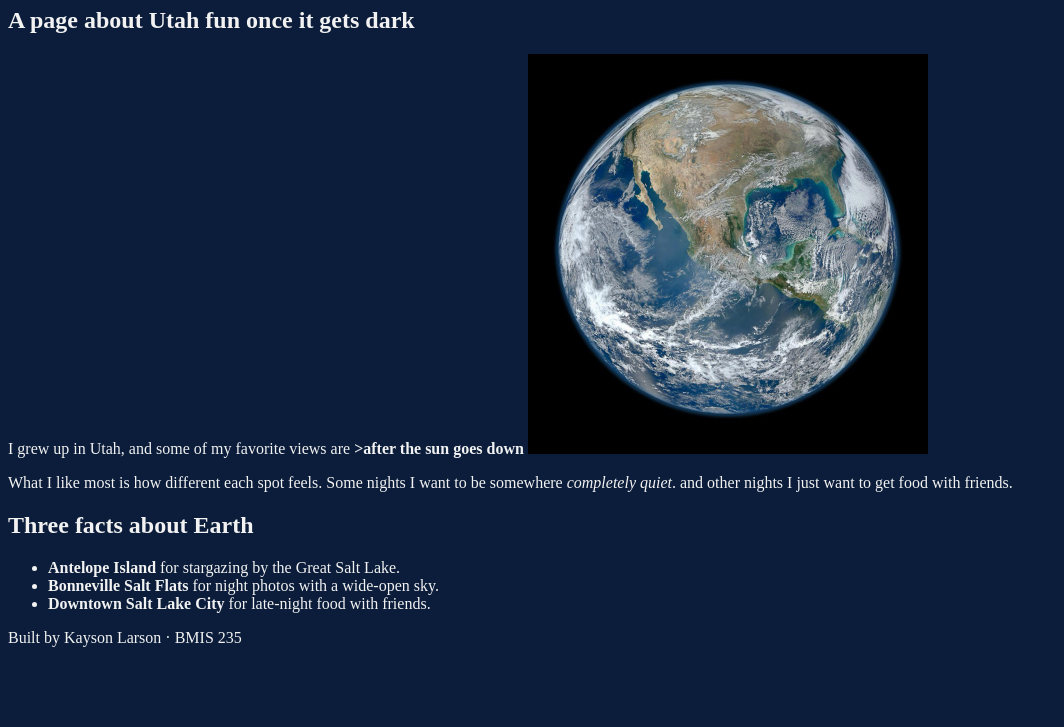
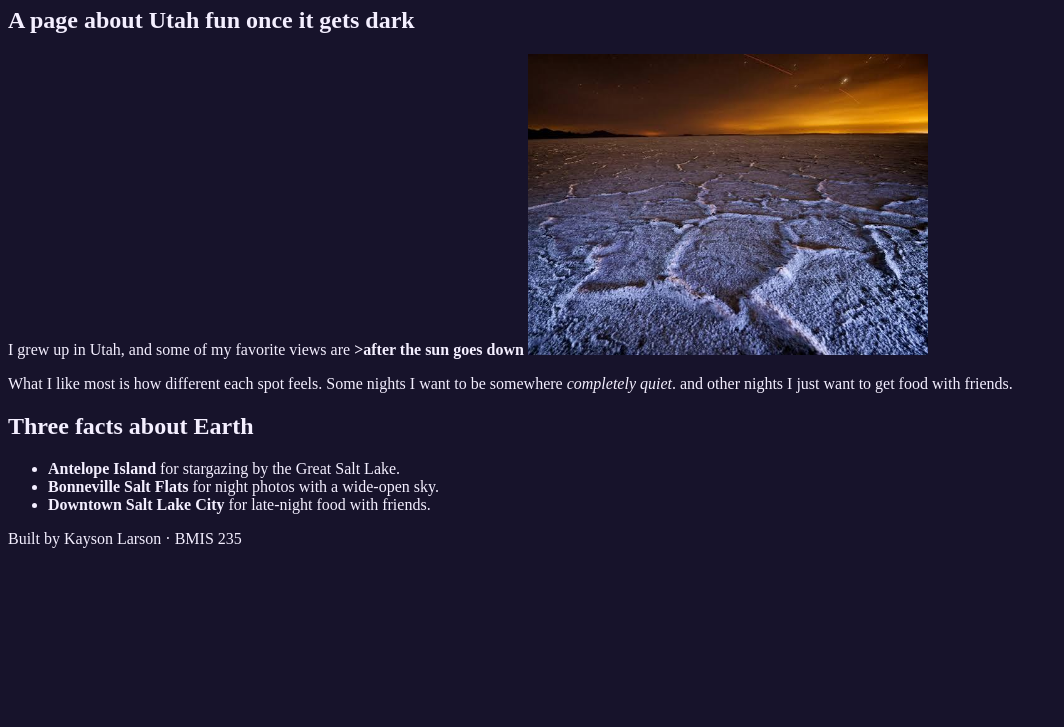
Before and after one commit to kaysonlarson/bmis235-html-1, a plain HTML site: page index.html in a window 1280 px wide. Shown: the part 73-800 px from the top of the page, without its empty margins (0-1064 px from the left). Drawn offline with Linux system fonts and the light colour scheme.

Commit message:
Change Page Colors

```diff
--- a/index.html
+++ b/index.html
@@ -16,10 +16,11 @@
     <style>
         /* change these colors */
         body {
-            background-color: #0b1d3a;
-            color: #f2f2f2;
+            background-color: #17132b;
+            color: #f4efff;
         }
     </style>
+  <!-- my background: #17132b -->
 </head>
 <body>
     <h1>Utah After Dark</h1>
@@ -28,7 +29,7 @@
     <p>I grew up in Utah, and some of my favorite views are <strong>>after the sun goes down</strong You can see the stars over the lake, take pictures out on the salt flats, or grab food downtown.</p>
 
     <!-- Image: the file name here must match the file in the folder exactly -->
-    <img src="earth.jpg" alt="NASA photo of Earth from space, showing blue oceans, white clouds and brown land" width="400">
+    <img src="mm.jpg" alt="This is a photo taken at the Bonneville Salt Flats in Utah, it was taken on a summer night with the stars shining bright." width="400">
 
     <p>What I like most is how different each spot feels. Some nights I want to be somewhere <em>completely quiet</em>. and other nights I just want to get food with friends.</p>
 
```
